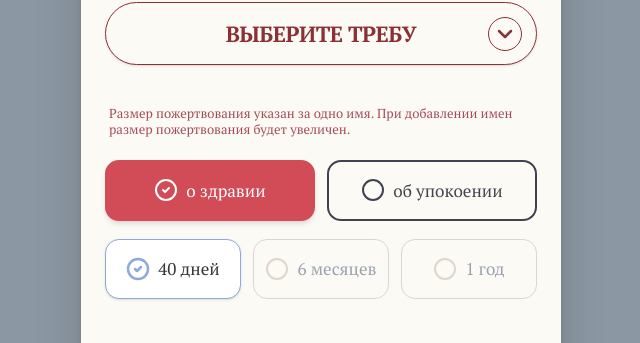
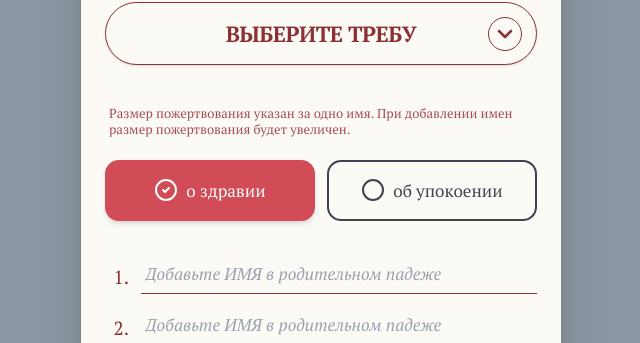
Before and after one commit to alexbelskid/hram-pages, a React (Vite) app: page / in a window 1280 px wide. Shown: the part 334-677 px from the top of the page, without its empty margins (319-959 px from the left). Built offline with nearby package versions, Linux system fonts and the light colour scheme.

Commit message:
Show duration only for sorokoust

```diff
--- a/src/App.tsx
+++ b/src/App.tsx
@@ -67,6 +67,7 @@ export default function App() {
   const [names, setNames] = useState<string[]>(Array(10).fill(""));
   const [type, setType] = useState<"zdravie" | "upokoenie">("zdravie");
   const [duration, setDuration] = useState<string>("40 дней");
+  const showDuration = treba === 'Сорокоуст';
 
   return (
     <div className="min-h-screen bg-[#8b97a2] font-sans flex justify-center w-full">
@@ -101,6 +102,9 @@ export default function App() {
                   setTreba(value);
                   if (value === 'Панихида') {
                     setType('upokoenie');
+                  }
+                  if (value !== 'Сорокоуст') {
+                    setDuration('40 дней');
                   }
                 }}
                 className="opacity-0 absolute inset-0 w-full h-full cursor-pointer z-10"
@@ -154,6 +158,7 @@ export default function App() {
                 </button>
               </div>
 
+              {showDuration && (
                 <div className="flex flex-wrap gap-3 pt-1">
                   {['40 дней', '6 месяцев', '1 год'].map(d => (
                     <button
@@ -170,6 +175,7 @@ export default function App() {
                     </button>
                   ))}
                 </div>
+              )}
             </div>
 
             {/* Names Input List */}
```
Lines whose indentation alone changed are shown as unchanged.
